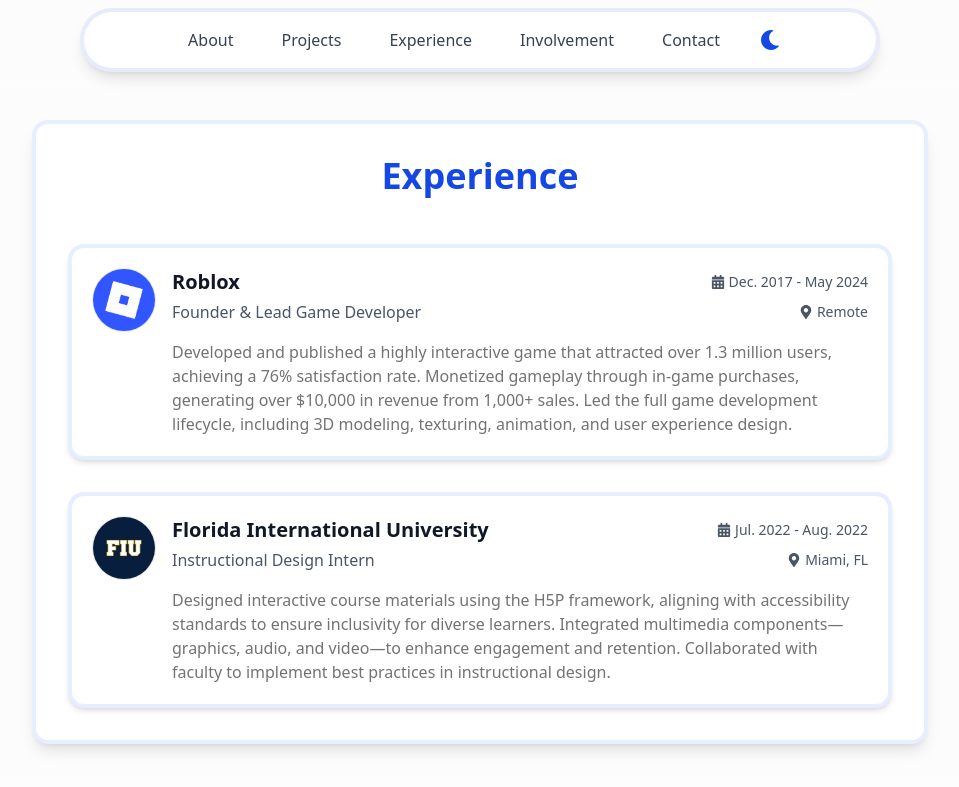
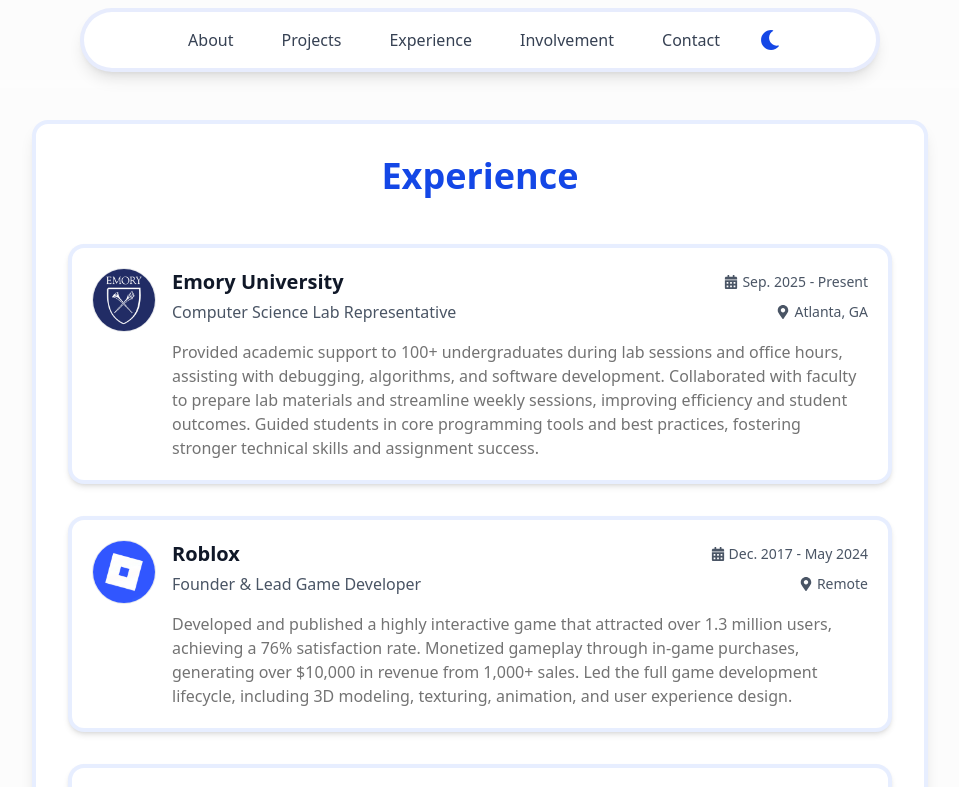
Before and after one commit to lestermartinn/Portfolio, a Next.js app: page /experience in a window 1280 px wide. Shown: the top 787 px of the page, without its empty margins (160-1119 px from the left). Built offline with nearby package versions, Linux system fonts and the light colour scheme.

Commit message:
updated experiences

```diff
--- a/src/components/Experience.tsx
+++ b/src/components/Experience.tsx
@@ -4,8 +4,21 @@
 import { FaCalendarAlt, FaMapMarkerAlt } from "react-icons/fa";
 
 const experienceData = [
+
+  // add more experiences here
+
   {
     id: 1,
+    company: "Emory University",
+    title: "Computer Science Lab Representative",
+    date: "Sep. 2025 - Present",
+    location: "Atlanta, GA",
+    description: "Provided academic support to 100+ undergraduates during lab sessions and office hours, assisting with debugging, algorithms, and software development. Collaborated with faculty to prepare lab materials and streamline weekly sessions, improving efficiency and student outcomes. Guided students in core programming tools and best practices, fostering stronger technical skills and assignment success.",
+    logo: "/emory_logo.png",
+  },
+
+  {
+    id: 2,
     company: "Roblox",
     title: "Founder & Lead Game Developer",
     date: "Dec. 2017 - May 2024",
@@ -15,7 +28,7 @@
   },
 
   {
-    id: 2,
+    id: 3,
     company: "Florida International University",
     title: "Instructional Design Intern",
     date: "Jul. 2022 - Aug. 2022",
@@ -23,7 +36,6 @@
     description: "Designed interactive course materials using the H5P framework, aligning with accessibility standards to ensure inclusivity for diverse learners. Integrated multimedia components—graphics, audio, and video—to enhance engagement and retention. Collaborated with faculty to implement best practices in instructional design.",
     logo: "/fiu_logo.jpg",
   },
-  // add more experiences here
 ];
 
 export default function Experience() {
@@ -57,7 +69,7 @@
                           {item.company}
                         </h3>
                         <div className="text-sm text-gray-600 dark:text-gray-300 flex items-center flex-shrink-0">
-                           <FaCalendarAlt className="mr-1" /> {item.date}
+                          <FaCalendarAlt className="mr-1" /> {item.date}
                         </div>
                       </div>
                       <div className="flex justify-between items-center">
@@ -65,7 +77,7 @@
                           {item.title}
                         </p>
                         <div className="text-sm text-gray-600 dark:text-gray-300 flex items-center flex-shrink-0">
-                           <FaMapMarkerAlt className="mr-1" /> {item.location}
+                          <FaMapMarkerAlt className="mr-1" /> {item.location}
                         </div>
                       </div>
                     </div>
```
Also changed, not shown: public/emory_logo.png (added).
